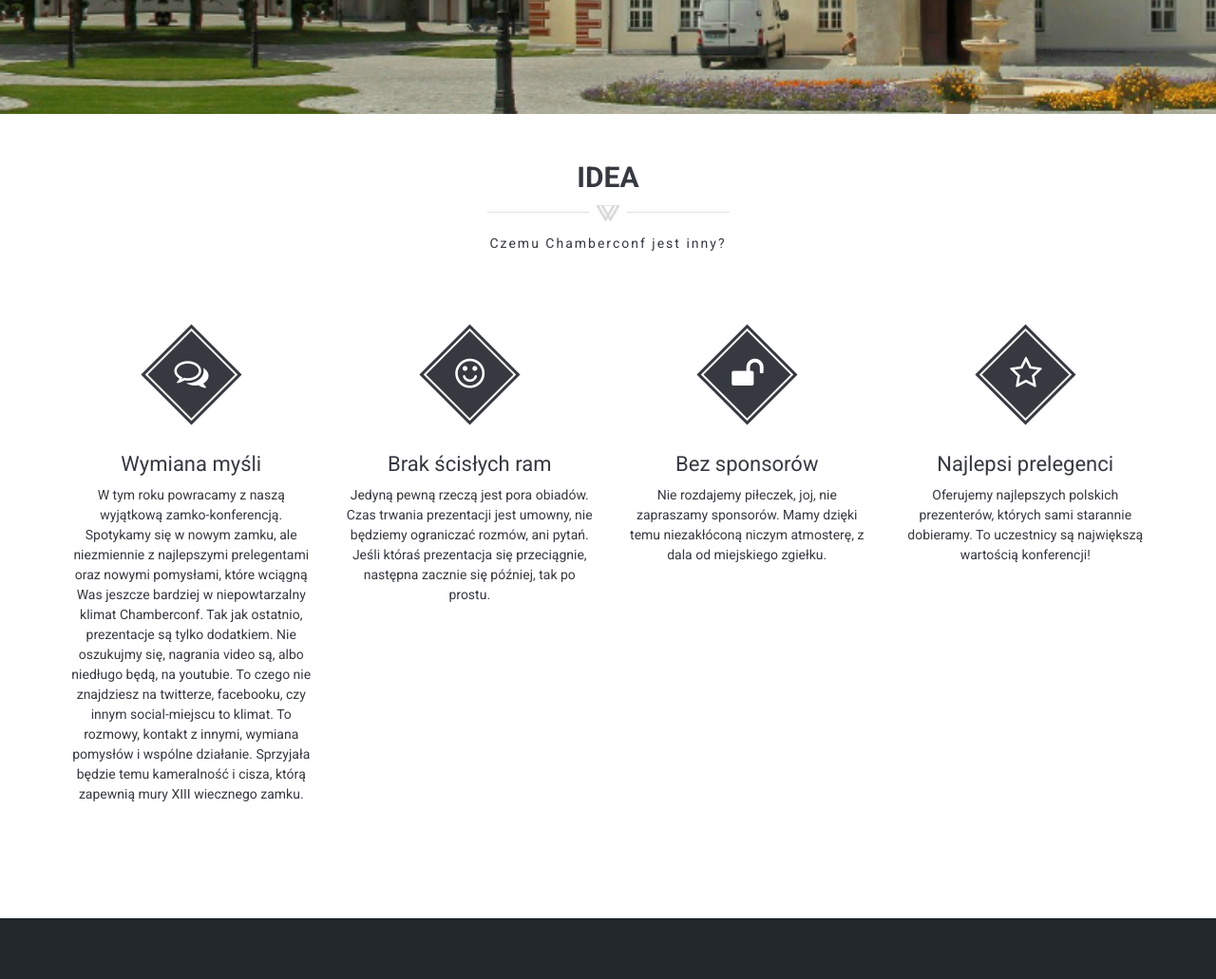
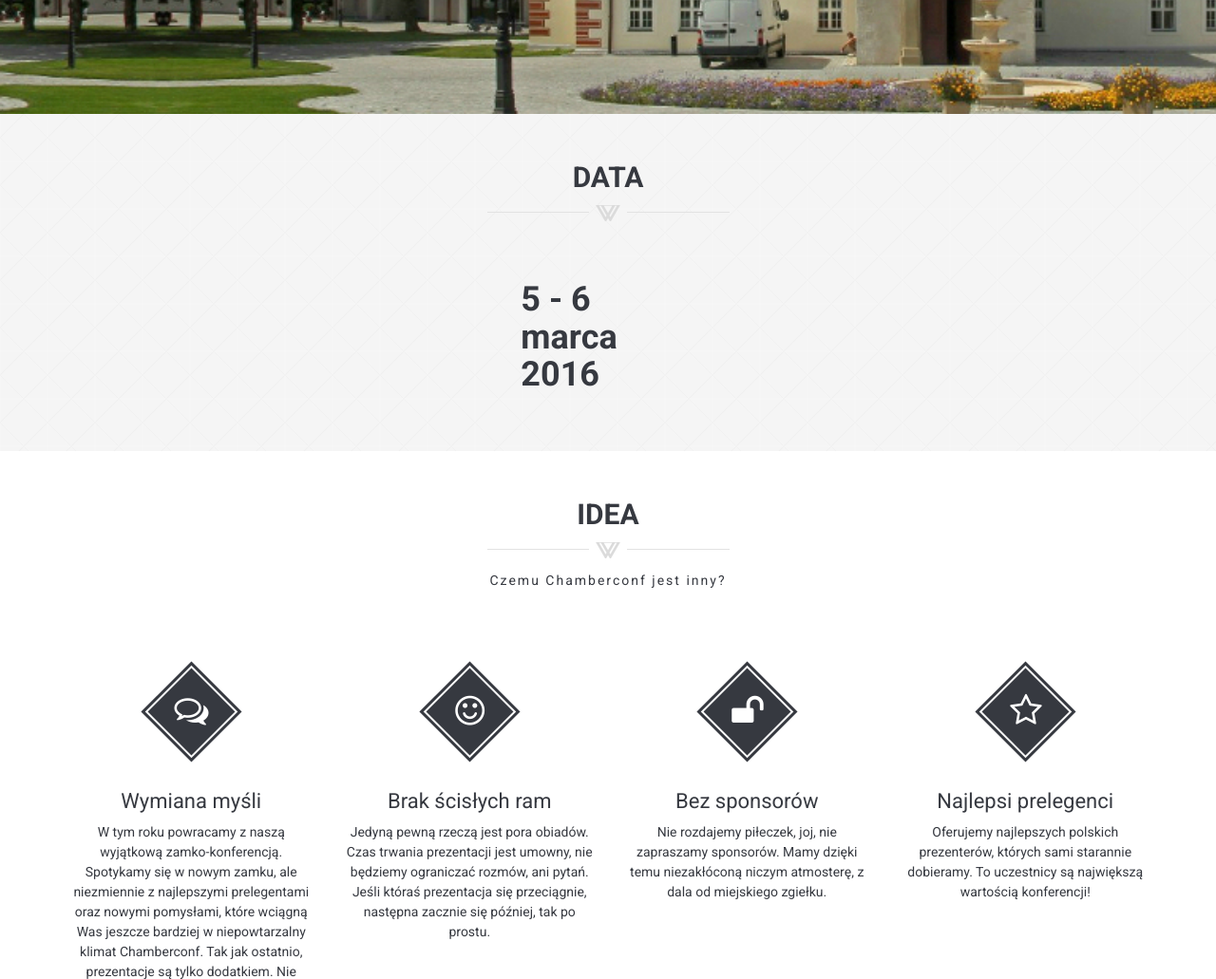
Before and after one commit to mstachniuk/chamberconf16, a plain HTML site: page index.html in a window 1280 px wide. Shown: the part 680-1711 px from the top of the page at 95% size. Drawn offline with Linux system fonts and the light colour scheme.

Commit message:
Add conference date

```diff
--- a/css/skin/cool-gray.css
+++ b/css/skin/cool-gray.css
@@ -138,7 +138,7 @@ a, a:hover, a:focus {
 
 
 /* === CTA Section, Social & Partners === */
-#cta-section, #partners-section, #social-section, #org-team-section {
+#cta-section, #partners-section, #social-section, #org-team-section, #date-section {
 	background: #f8f8f8 url('../../img/pat-bg.png') repeat;
 }
 
--- a/index.html
+++ b/index.html
@@ -130,7 +130,23 @@
 			</section>
 			<!-- End text carousel intro section -->
 
+            <section id="date-section" class="page">
+                <!-- Begin page header-->
+                <div class="page-header-wrapper">
+                    <div class="container">
+                        <div class="page-header text-center wow fadeInDown" data-wow-delay="0.4s">
+                            <h2>Data</h2>
+                            <div class="devider"></div>
+                        </div>
+                    </div>
+                </div>
 
+                <div class="col-md-offset-5 col-md-2">
+                    <h1>5 - 6 marca 2016</h1>
+                </div>
+
+            </section>
+            <!-- End team-->
 
 
             <!-- Begin about section -->
```
